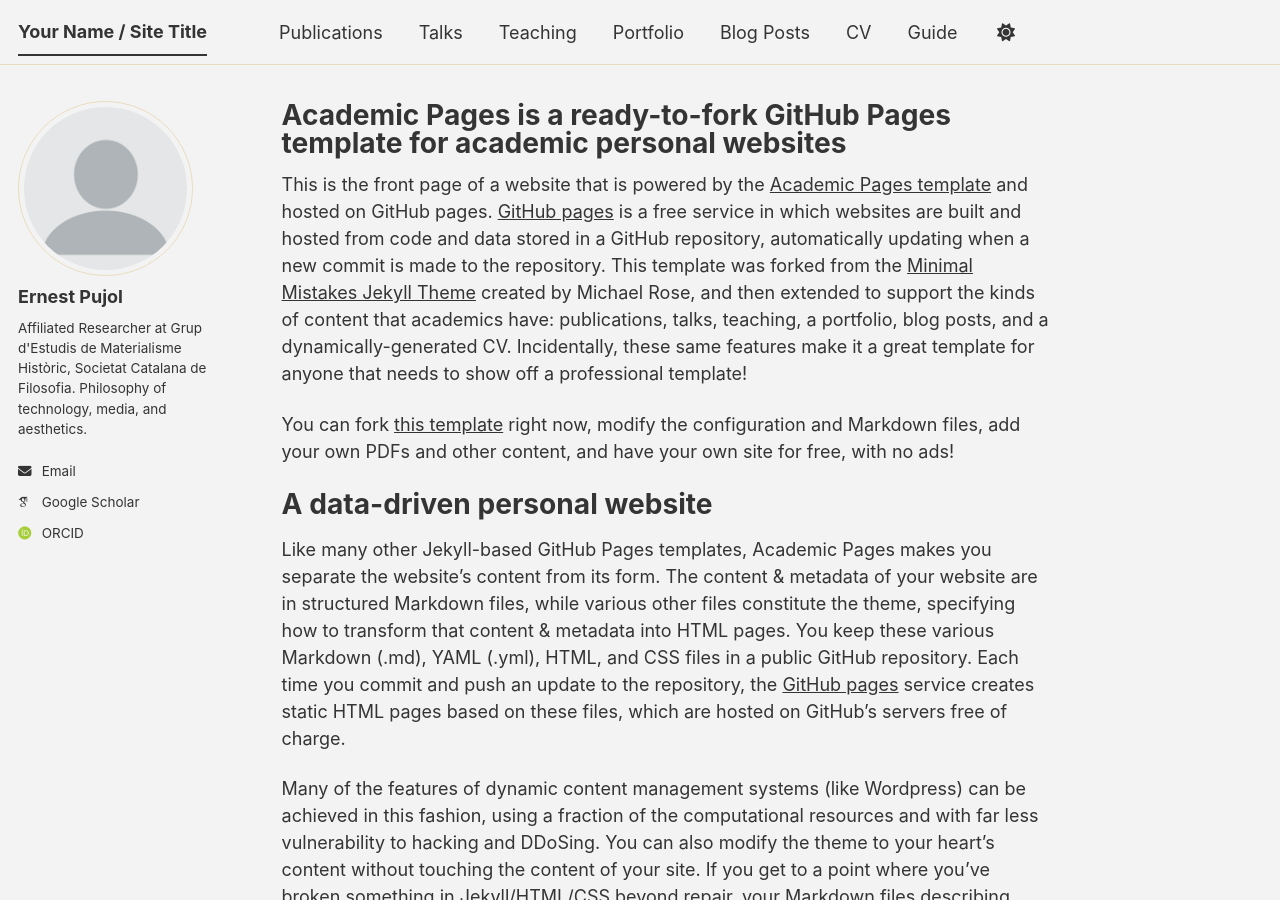
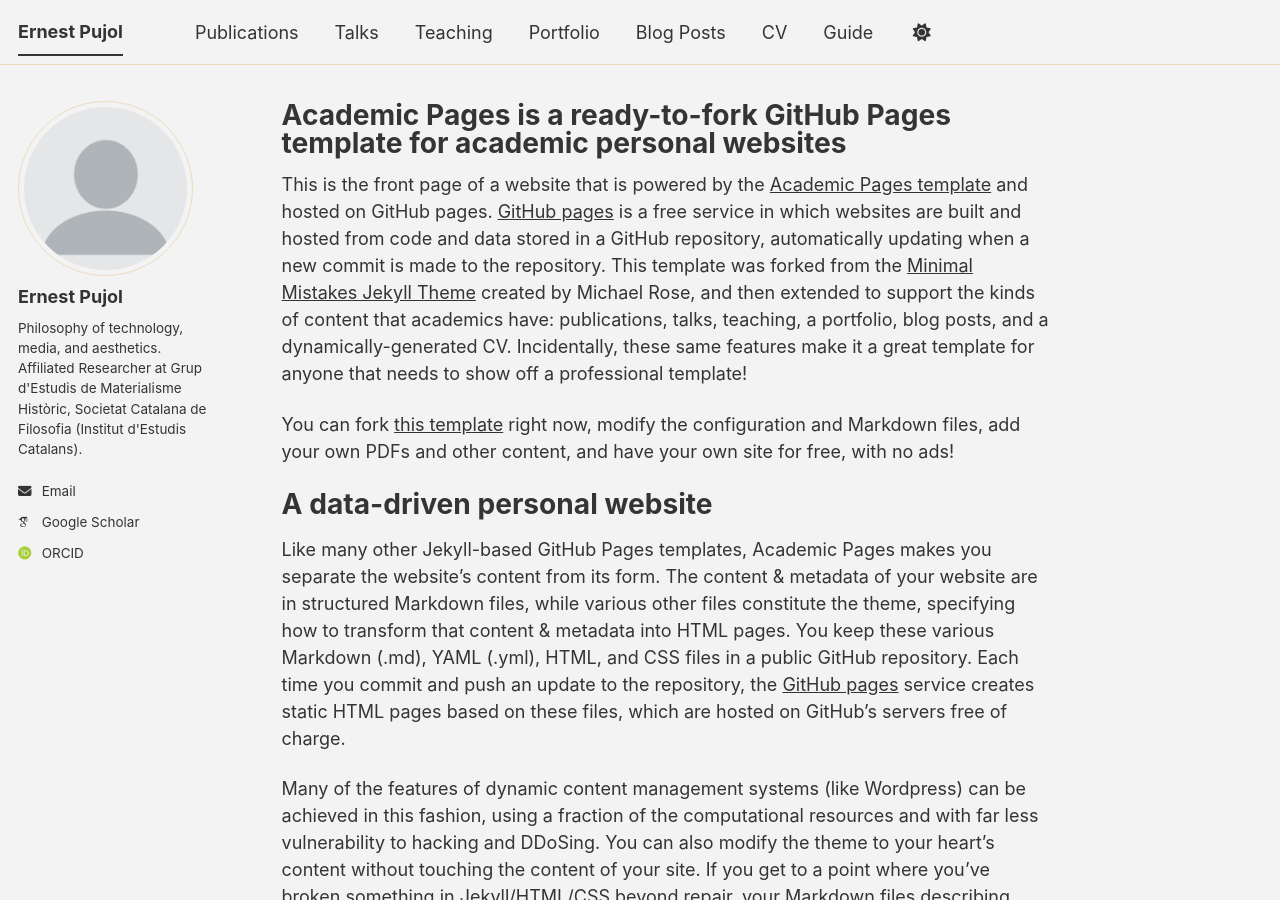
Before and after one commit to epujol90/epujol90.github.io, a Jekyll site: the page built from _pages/about.md, in a window 1280 px wide and 900 px high. Built offline with Jekyll 4.4.1, drawn with Linux system fonts in a browser that asks for light colours; some web fonts are replaced; a script bundle is joined from its source files by our own code; library files that are not in the unit come from our copies.

Commit message:
Update _config.yml

```diff
--- a/_config.yml
+++ b/_config.yml
@@ -9,10 +9,10 @@
 # Basic Site Settings
 locale                   : "en-US"
 site_theme               : "dirt" # The available themes options are "default", "air", "sunrise", "mint", "dirt" and "contrast"
-title                    : "Your Name / Site Title"
+title                    : "Ernest Pujol"
 title_separator          : "-"
 name                     : &name "Ernest Pujol"
-description              : &description "Your Name's academic portfolio"   # Update this with a general description of your site, this is the default if not overridden by a page
+description              : &description "Ernest Pujol's academic portfolio"   # Update this with a general description of your site, this is the default if not overridden by a page
 url                      : https://www.ernestpujol.com # The base hostname & protocol for your site e.g. "https://[your GitHub username].github.io",
                                                            # or if you already have some other page hosted on Github then use "https://[your GitHub username].github.io/[Your Repo Name]"
 baseurl                  : "" # the subpath of your site, e.g. "/blog"
@@ -26,7 +26,7 @@ author:
   avatar           : "profile.png"
   name             : "Ernest Pujol"
   pronouns         : # example: "she/her"
-  bio              : "Affiliated Researcher at Grup d'Estudis de Materialisme Històric, Societat Catalana de Filosofia. Philosophy of technology, media, and aesthetics."
+  bio              : "Philosophy of technology, media, and aesthetics. <br>Affiliated Researcher at Grup d'Estudis de Materialisme Històric, Societat Catalana de Filosofia (Institut d'Estudis Catalans)."
   location         : # "Earth"
   employer         : # "Red Brick University"
   uri              : # URL
```
